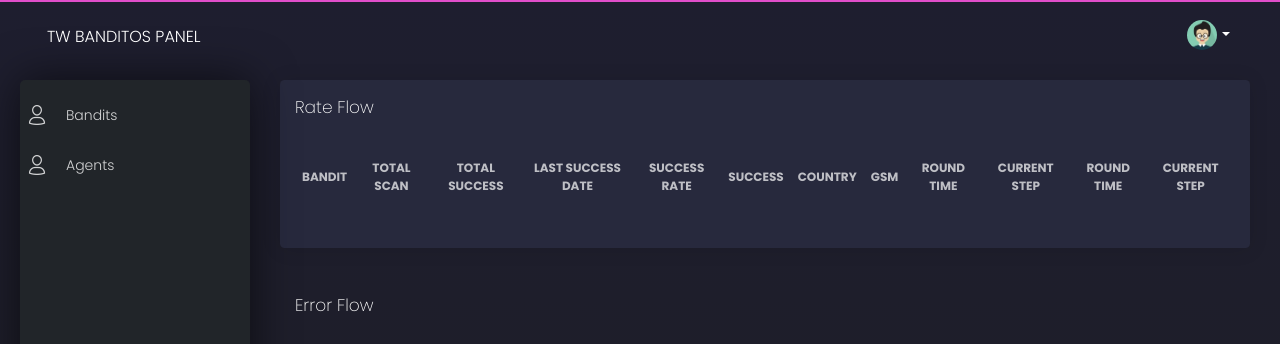
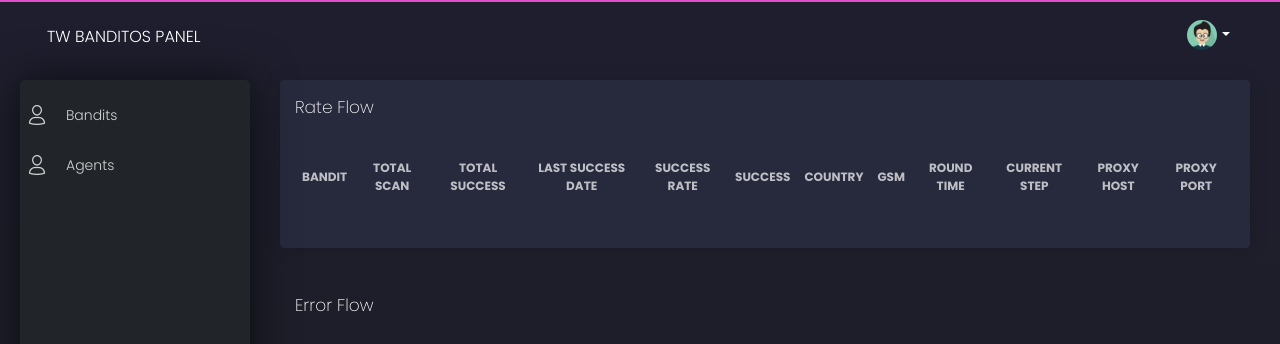
Before and after one commit to berkdedekarginoglu/test-docker, a Flask app: page / in a window 1280 px wide. Shown: the top 344 px of the page. Run offline with Flask 2, Linux system fonts and the light colour scheme; lists and menus that the app fills with data are empty; some libraries are stand-ins or nearby versions.

Commit message:
Add files via upload

```diff
--- a/web-app/templates/agents.html
+++ b/web-app/templates/agents.html
@@ -174,13 +174,13 @@
                         </th>
                         <th class="text-center">
                           Password Errors
-                      </tr>
+                      </th>
                       <th class="text-center">
                         Info Date
-                    </tr>
+                    </th>
                     <th class="text-center">
                       Round Time
-                  </tr>
+                  </th>
                     </thead>
                     <tbody id="data-output-scan-flow">
                     </tbody>
--- a/web-app/templates/bandits.html
+++ b/web-app/templates/bandits.html
@@ -132,10 +132,10 @@
                           Current Step
                         </th>
                         <th class="text-center">
-                          Round Time
+                          Proxy Host
                         </th>
                         <th class="text-center">
-                          Current Step
+                          Proxy Port
                         </th>
                       </tr>
                     </thead>
```
